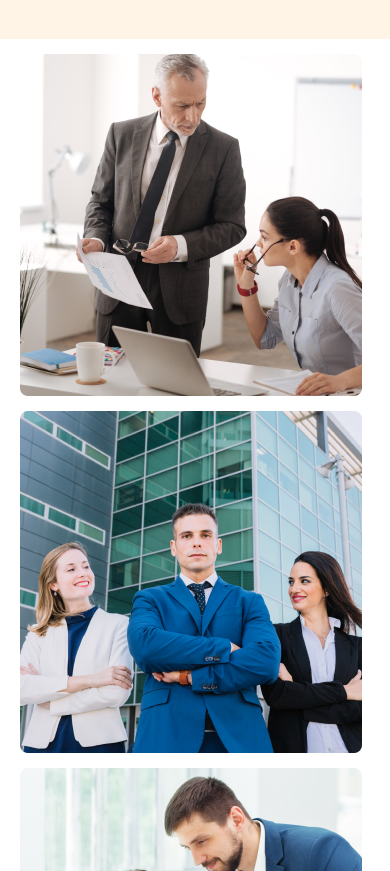
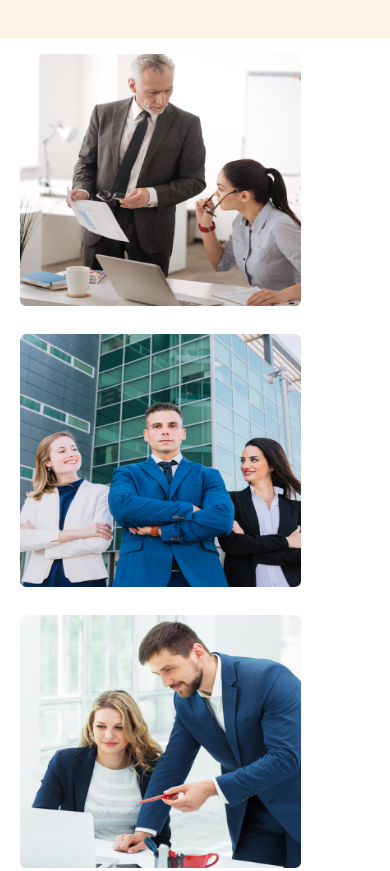
Before and after one commit to Tandith0005/g3-architects, a plain HTML site: page index.html in a window 390 px wide. Shown: the part 832-1703 px from the top of the page. Drawn offline with nearby package versions, Linux system fonts and the light colour scheme.

Commit message:
maybe this time done

```diff
--- a/styles/style.css
+++ b/styles/style.css
@@ -315,7 +315,11 @@ footer{
     }
     .qf-img{
         grid-template-columns: repeat(1,1fr);
-
+        gap: 0px;
+    }
+    .qf-img img{
+        width: 90%;
+        height: 90%;
     }
     .qf-info{
         margin-left: auto;
```
